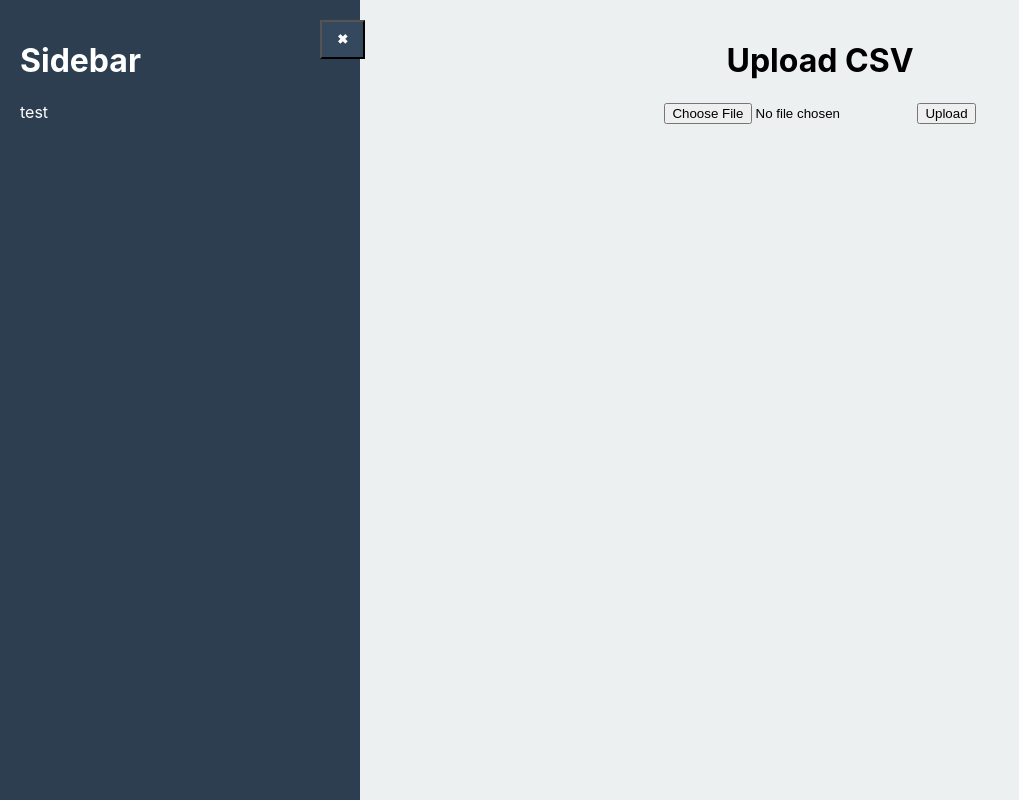
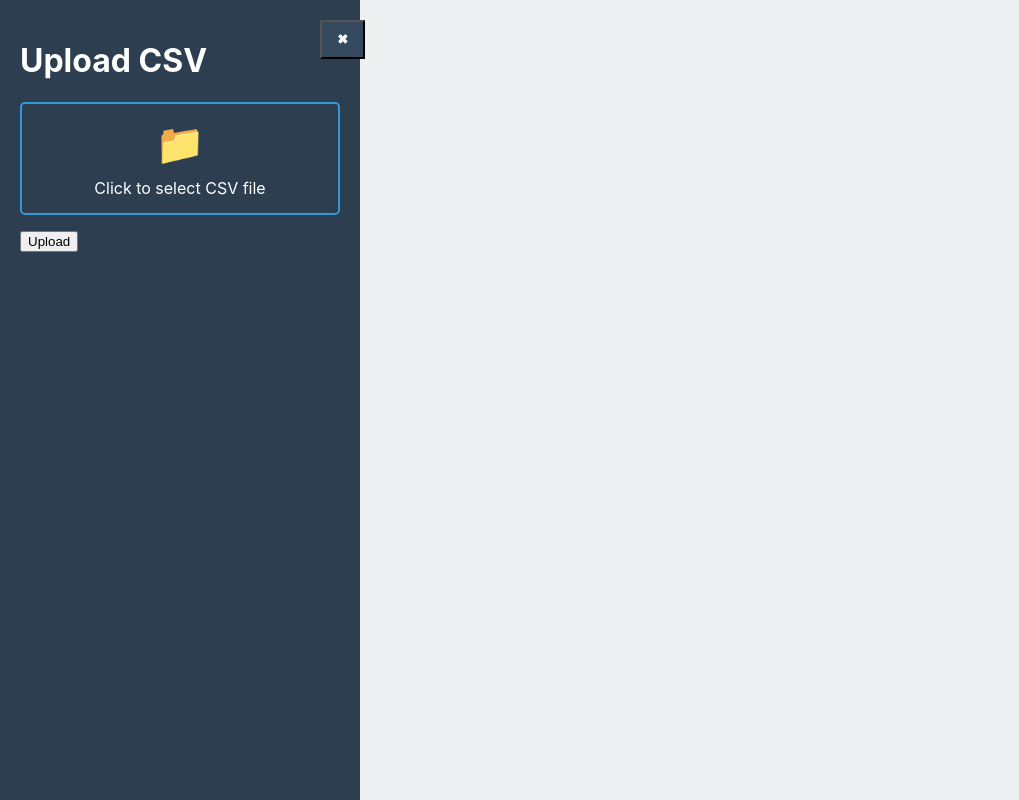
Before and after one commit to isabellamddo/interactive-tree-visualizer, a React (Create React App) app: page / in a window 1280 px wide. Shown: the whole page, without its empty margins (0-1019 px from the left). Built offline with nearby package versions, Linux system fonts and the light colour scheme.

Commit message:
File upload new css

```diff
--- a/src/App.js
+++ b/src/App.js
@@ -126,7 +126,7 @@ function App() {
         }}
         onClick={() => setSidebarOpen(!sidebarOpen)}
       >
-        {sidebarOpen ? '\u2716':'\u2261'}
+        {sidebarOpen ? '\u2716' : '\u2261'}
       </button>
       <div style={{
         width: sidebarOpen ? '320px' : '0',
@@ -139,8 +139,39 @@ function App() {
           opacity: sidebarOpen ? 1 : 0,
           transition: '0.3s ease'
         }}>
-          <h1>Sidebar</h1>
-          <p>test</p>
+          <h1>Upload CSV</h1>
+          <form>
+            <label
+              htmlFor="csvFileInput"
+              style={{
+                padding: '15px',
+                borderRadius: '5px',
+                cursor: 'pointer',
+                border: '2px solid #3498db',
+                textAlign: 'center',
+                display: 'block',
+                marginBottom: '15px'
+              }}
+            >
+              <div style={{ fontSize: '40px', marginBottom: '10px' }}>{`\u{1F4C1}`}</div>
+              <div style={{}}>
+                {file ? file.name : 'Click to select CSV file'}
+              </div>
+            </label>
+            <input
+              id="csvFileInput"
+              accept=".csv"
+              onChange={handleOnChange}
+              style={{ display: 'none' }}
+            />
+            <button onClick={(e) => { handleOnSubmit(e) }}>Upload</button>
+          </form>
+
+          {error && (
+            <div style={{ color: 'red', margin: '10px' }}>
+              {error}
+            </div>
+          )}
         </div>
       </div>
       {/* Form for csv upload */}
@@ -151,17 +182,7 @@ function App() {
         padding: '20px'
       }}>
         <div style={{ textAlign: "center" }}>
-          <h1>Upload CSV</h1>
-          <form>
-            <input type={"file"} id={"csvFileInput"} accept={'.csv'} onChange={handleOnChange} />
-            <button onClick={(e) => { handleOnSubmit(e) }}>Upload</button>
-          </form>
 
-          {error && (
-            <div style={{ color: 'red', margin: '10px' }}>
-              {error}
-            </div>
-          )}
           {treeData && <TreeVisualization treeData={treeData} />}
         </div>
       </div>
```
